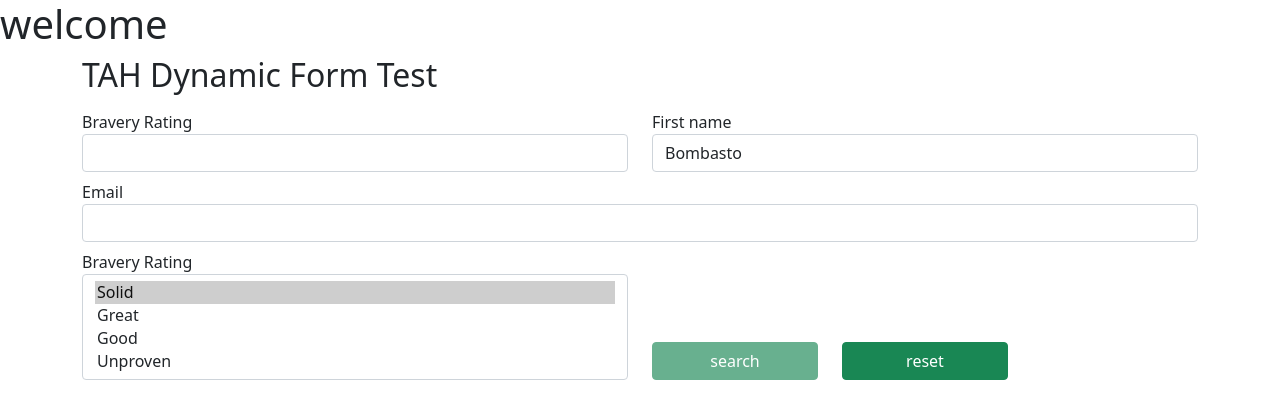
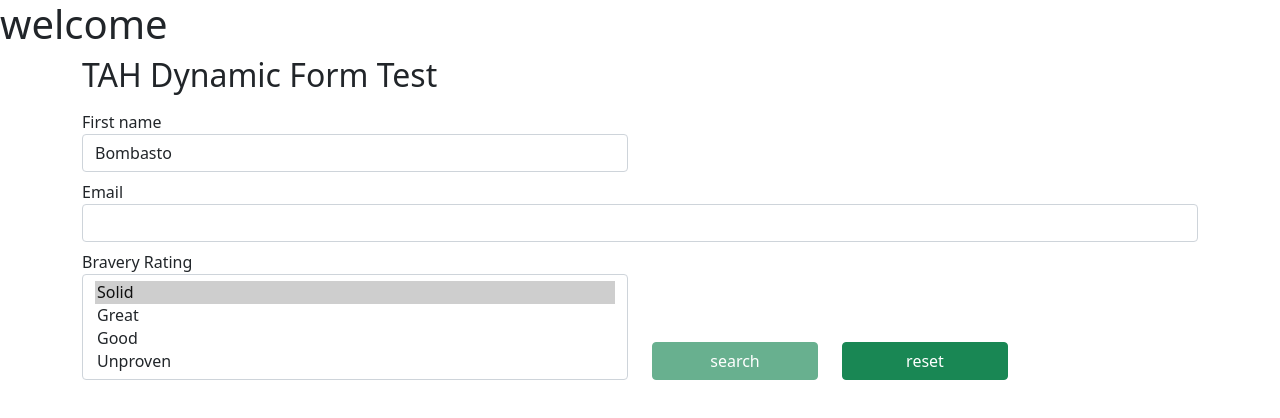
Before and after one commit to tariq-abdulghani/dynamic-from-module, an Angular app: page / in a window 1280 px wide. Shown: the top 418 px of the page. Built offline with nearby package versions, Linux system fonts and the light colour scheme.

Commit message:
remove text based select closes #24

```diff
--- a/src/app/tah-dynamic-form/models/select-control.ts
+++ /dev/null
@@ -1,28 +0,0 @@
-import { BaseDynamicFormControl } from "./base-control";
-import { ControlTypes } from "./control-types";
-
-export class SelectControl extends BaseDynamicFormControl<string> {
-  controlType = ControlTypes.DROP_DOWN;
-  options: { key: string; value: string }[];
-
-  constructor(
-    options: {
-      value?: string;
-      key?: string;
-      label?: string;
-      required?: boolean;
-      weight?: number;
-      type?: string;
-      options?: { key: string; value: string }[];
-    } = {}
-  ) {
-    super({
-      value: options.value,
-      key: options.key,
-      label: options.label,
-      required: options.required,
-      weight: options.weight,
-    });
-    this.options = options.options || [];
-  }
-}
--- a/src/app/tah-dynamic-form/tah-dynamic-form-control/tah-dynamic-form-control.component.html
+++ b/src/app/tah-dynamic-form/tah-dynamic-form-control/tah-dynamic-form-control.component.html
@@ -11,13 +11,13 @@
       [(ngModel)]="control.value"
       [ngClass]="{'invalid-input': !isValid}">
 
-      <select *ngSwitchCase="'DROP_DOWN'"
+      <!-- <select *ngSwitchCase="'DROP_DOWN'"
       [id]="control.key"
       [formControlName]="control.key"
       [ngClass]="{'invalid-input': !isValid}"
       class="form-control">
         <option *ngFor="let opt of $any(control)?.options" [ngValue]="opt.key">{{opt.value}}</option>
-      </select>
+      </select> -->
 
       <select *ngSwitchCase="'GENERIC_DROP_DOWN'"
       [id]="control.key"
--- a/src/app/test-dynamic-form/test-dynamic-form.component.ts
+++ b/src/app/test-dynamic-form/test-dynamic-form.component.ts
@@ -1,8 +1,6 @@
 import { Component, OnInit } from '@angular/core';
-import { NgSelectOption } from '@angular/forms';
 import { BaseDynamicFormControl } from '../tah-dynamic-form/models/base-control';
 import { GenericSelectControl } from '../tah-dynamic-form/models/generic-select-control';
-import {SelectControl } from '../tah-dynamic-form/models/select-control';
 import { TextControl } from '../tah-dynamic-form/models/text-control';
 import { SelectOption } from './models/select-options';
 
@@ -13,18 +11,18 @@ import { SelectOption } from './models/select-options';
 })
 export class TestDynamicFormComponent implements OnInit {
   controls: BaseDynamicFormControl<any>[] = [
-    new SelectControl({
-      value: 'Good',
-      key: 'brave',
-      label: 'Bravery Rating',
-      options: [
-        { key: 'solid', value: 'Solid' },
-        { key: 'great', value: 'Great' },
-        { key: 'good', value: 'Good' },
-        { key: 'unproven', value: 'Unproven' },
-      ],
-      weight: 6,
-    }),
+    // new SelectControl({
+    //   value: 'Good',
+    //   key: 'brave',
+    //   label: 'Bravery Rating',
+    //   options: [
+    //     { key: 'solid', value: 'Solid' },
+    //     { key: 'great', value: 'Great' },
+    //     { key: 'good', value: 'Good' },
+    //     { key: 'unproven', value: 'Unproven' },
+    //   ],
+    //   weight: 6,
+    // }),
 
     new TextControl({
       type: 'text',
```
